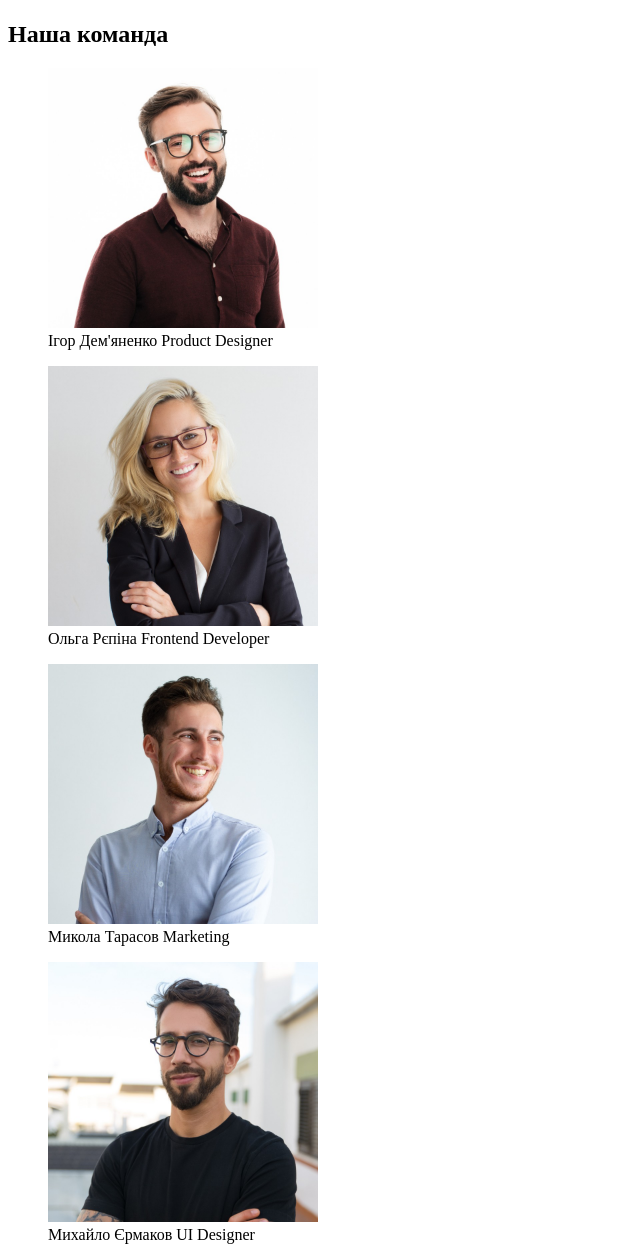
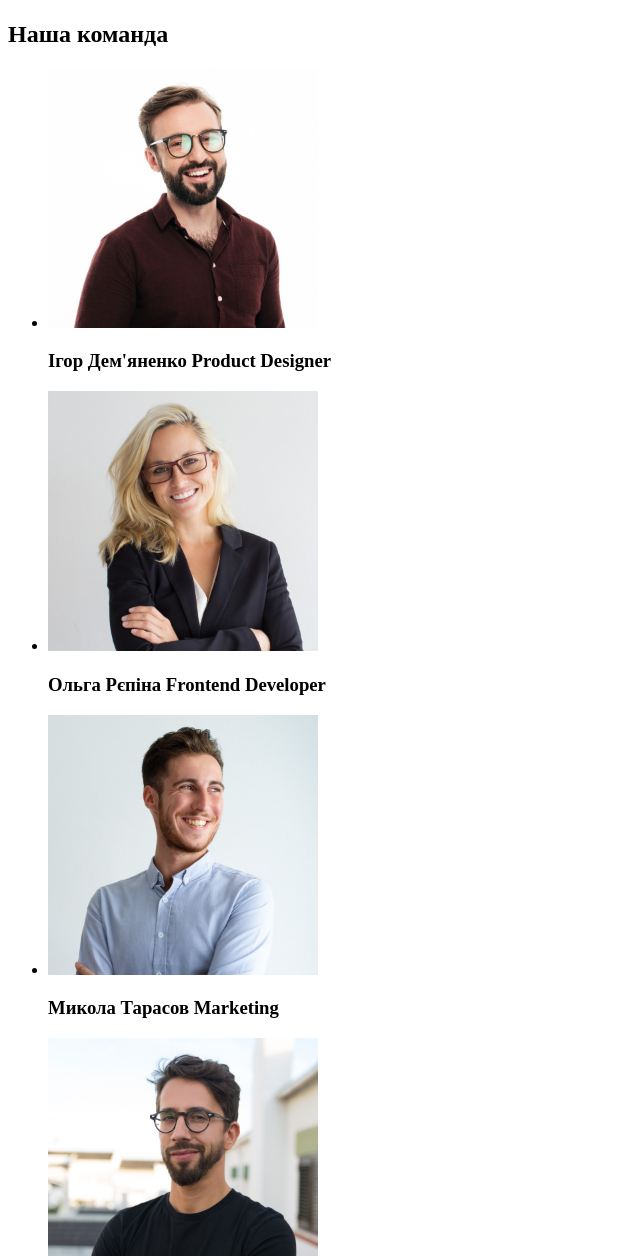
Before and after one commit to VladyslavTykhyi/goit-markup-hw-01, a plain HTML site: page index.html in a window 1280 px wide. Shown: the part 1523-2779 px from the top of the page, without its empty margins (0-640 px from the left). Drawn offline with Linux system fonts and the light colour scheme.

Commit message:
Removed tags "figure" and "figcaption" in section 4

```diff
--- a/index.html
+++ b/index.html
@@ -104,52 +104,56 @@
       <section>
         <h2>Наша команда</h2>
         <div>
-          <figure>
+         <ul>
+          <li>
             <img
               src="./images/ihor.jpg"
               alt="Photo of Ігор Дем'яненко"
               width="270"
               height="260"
             />
-            <figcaption>
-              Ігор Дем'яненко <span>Product Designer</span>
-            </figcaption>
-          </figure>
+           <h3>Ігор Дем'яненко <span>Product Designer</span> </h3>
+          </li>
+         </ul>
         </div>
         <div>
-          <figure>
-            <img
+          <ul>
+            <li>
+              <img
               src="./images/olga.jpg"
               alt="Photo of Ольга Рєпіна"
               width="270"
               height="260"
             />
-            <figcaption>
-              Ольга Рєпіна <span>Frontend Developer</span>
-            </figcaption>
-          </figure>
+            <h3>Ольга Рєпіна <span>Frontend Developer</span></h3>
+            </li>
+          </ul>
         </div>
         <div>
-          <figure>
-            <img
+          <ul>
+            <li>
+              <img
               src="./images/mykola.jpg"
               alt="Photo of Микола Тарасов"
               width="270"
               height="260"
             />
-            <figcaption>Микола Тарасов <span>Marketing</span></figcaption>
-          </figure>
+            <h3>Микола Тарасов <span>Marketing</span></h3>
+            </li>
+          </ul>
         </div>
         <div>
-          <figure>
-            <img
+          <ul>
+            <li>
+              <img
               src="./images/myhaylo.jpg"
               alt="Photo of Михайло Єрмаков"
               width="270"
               height="260"
             />
-            <figcaption>Михайло Єрмаков <span>UI Designer</span></figcaption>
-          </figure>
+            <h3>Михайло Єрмаков <span>UI Designer</span></h3>
+            </li>
+          </ul>
         </div>
       </section>
     </main>
```
